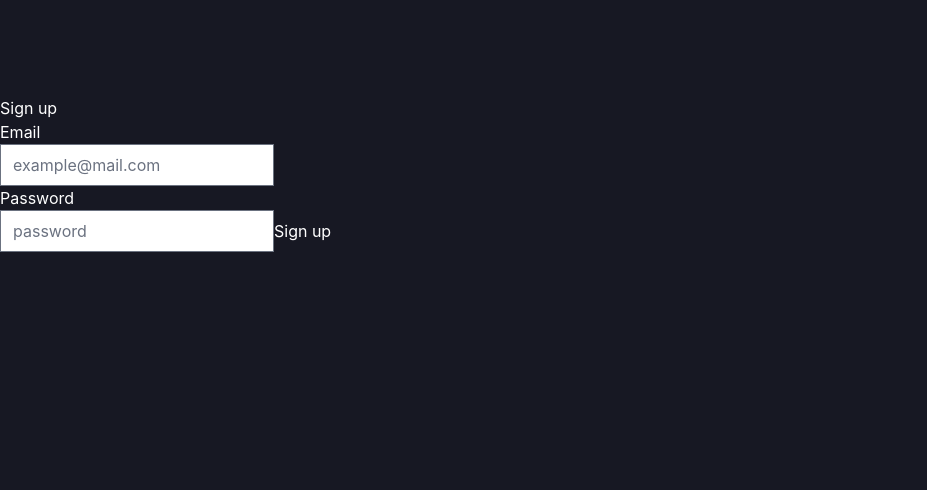
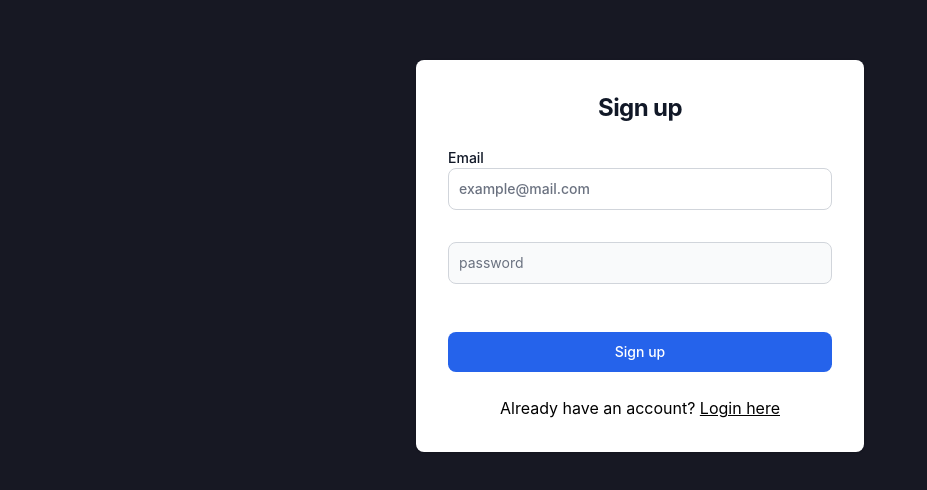
Before and after one commit to alhuissi/spodkast, a Next.js app: page /signup in a window 1280 px wide. Shown: the part 144-634 px from the top of the page, without its empty margins (0-927 px from the left). Built offline with nearby package versions, Linux system fonts and the light colour scheme; no server answers.

Commit message:
added register

```diff
--- a/app/generate/page.tsx
+++ b/app/generate/page.tsx
@@ -18,7 +18,7 @@
 
   useEffect(() => {
     //console.log("user: ", user)
-    //if (user == null) router.push("/");
+    if (user == null) router.push("/");
   }, [user]);
 
   const [documents, setDocuments] = useState<any>(null);
@@ -117,7 +117,7 @@
                         height={30}
                         alt="1 icon"
                       />
-                      <p className="text-left font-medium">Write a name</p>
+                      <p className="text-left font-medium">Write a name for the podcast:</p>
                     </div>
                     <div className="relative block text-left">
                       <input
@@ -140,7 +140,7 @@
                         alt="2 icon"
                       />
                       <p className="text-left font-medium">
-                        Specify instructions (optional)
+                        Specify instructions (optional):
                       </p>
                     </div>
                     <div className="relative block text-left">
@@ -159,7 +159,7 @@
                         height={30}
                         alt="3 icon"
                       />
-                      <p className="text-left font-medium">Upload your PDF's</p>
+                      <p className="text-left font-medium">Upload your PDFs:</p>
                     </div>
                   </div>
                 </>
--- a/app/page.tsx
+++ b/app/page.tsx
@@ -13,7 +13,7 @@
   console.log("user: ", user)
 
   const handleGeneratePodcast = async () => {
-    //if(user == null) return router.push("signin")
+    if(user == null) return router.push("signin")
     router.push("/generate");
   };
 
--- a/app/signin/page.tsx
+++ b/app/signin/page.tsx
@@ -16,6 +16,10 @@
     } catch (e) {
       console.error("Login failed:", e);
     }
+  };
+
+  const handleGoToRegister = () => {
+    router.push("/signup");
   };
 
   const handleForm = async (event: any) => {
@@ -77,13 +81,27 @@
               <br />
             </form>
             <div className="text-center">
-            <span className="text-black">or</span></div>
+              <span className="text-black">or</span>
+            </div>
             <button
               className="w-full text-white bg-primary-600 hover:bg-primary-700 focus:ring-4 focus:outline-none focus:ring-primary-300 font-medium rounded-lg text-sm px-5 py-2.5 text-center dark:bg-primary-600 dark:hover:bg-primary-700 dark:focus:ring-primary-800"
               onClick={() => handleLoginWithGoogle()}
             >
               Sign in with Google
             </button>
+            <div className="text-center">
+              <span className="text-black">
+                Don't have an account?{" "}
+                <span
+                  onClick={() => handleGoToRegister()}
+                  className="text-black cursor-pointer transition hover:text-gray-500 underline
+                  "
+                >
+                  {" "}
+                  Register here
+                </span>
+              </span>
+            </div>
           </div>
         </div>
       </div>
--- a/app/signup/page.tsx
+++ b/app/signup/page.tsx
@@ -1,42 +1,92 @@
-'use client'
+"use client";
 import React from "react";
 import signUp from "../src/firebase/auth/signup";
-import { useRouter } from 'next/navigation'
+import { useRouter } from "next/navigation";
 
 function Page() {
-    const [email, setEmail] = React.useState('')
-    const [password, setPassword] = React.useState('')
-    const router = useRouter()
+  const [email, setEmail] = React.useState("");
+  const [password, setPassword] = React.useState("");
+  const router = useRouter();
+
+  const handleGoToLogin = () => {
+    router.push("/signin");
+  };
 
   const handleForm = async (event: any) => {
-        event.preventDefault()
+    event.preventDefault();
 
     const { result, error } = await signUp(email, password);
 
     if (error) {
-            return console.log(error)
+      return console.log(error);
     }
 
     // else successful
-        console.log(result)
-        return router.push("/generate")
-    }
-    return (<div className="wrapper">
-        <div className="form-wrapper">
-            <h1 className="mt-60 mb-30">Sign up</h1>
-            <form onSubmit={handleForm} className="form">
-                <label htmlFor="email">
+    console.log(result);
+    return router.push("/generate");
+  };
+  return (
+    <section className="bg-[#171823] dark:bg-gray-900">
+      <div className="flex flex-col items-center justify-center px-6 py-8 mx-auto md:h-screen lg:py-0">
+        <div className="w-full bg-white rounded-lg shadow dark:border md:mt-0 sm:max-w-md xl:p-0 dark:bg-gray-800 dark:border-gray-700">
+          <div className="p-6 space-y-4 md:space-y-6 sm:p-8">
+            <h1 className="text-xl font-bold leading-tight tracking-tight text-gray-900 text-center md:text-2xl dark:text-white">
+              Sign up
+            </h1>
+            <form onSubmit={handleForm} className="space-y-4 md:space-y-6">
+              <label
+                htmlFor="email"
+                className="block mb-2 text-sm font-medium text-gray-900 dark:text-white"
+              >
                 <p>Email</p>
-                    <input onChange={(e) => setEmail(e.target.value)} required type="email" name="email" id="email" placeholder="example@mail.com" />
+                <input
+                  onChange={(e) => setEmail(e.target.value)}
+                  required
+                  type="email"
+                  name="email"
+                  id="email"
+                  placeholder="example@mail.com"
+                  className="g-gray-50 border border-gray-300 text-gray-900 sm:text-sm rounded-lg focus:ring-primary-600 focus:border-primary-600 block w-full p-2.5 dark:bg-gray-700 dark:border-gray-600 dark:placeholder-gray-400 dark:text-white dark:focus:ring-blue-500 dark:focus:border-blue-500"
+                />
               </label>
               <label htmlFor="password">
                 <p>Password</p>
-                    <input onChange={(e) => setPassword(e.target.value)} required type="password" name="password" id="password" placeholder="password" />
+                <input
+                  onChange={(e) => setPassword(e.target.value)}
+                  required
+                  type="password"
+                  name="password"
+                  id="password"
+                  placeholder="password"
+                  className="bg-gray-50 border border-gray-300 text-gray-900 sm:text-sm rounded-lg focus:ring-primary-600 focus:border-primary-600 block w-full p-2.5 dark:bg-gray-700 dark:border-gray-600 dark:placeholder-gray-400 dark:text-white dark:focus:ring-blue-500 dark:focus:border-blue-500"
+                />
               </label>
-                <button type="submit">Sign up</button>
+              <br />
+              <button
+                className="w-full text-white bg-primary-600 hover:bg-primary-700 focus:ring-4 focus:outline-none focus:ring-primary-300 font-medium rounded-lg text-sm px-5 py-2.5 text-center dark:bg-primary-600 dark:hover:bg-primary-700 dark:focus:ring-primary-800"
+                type="submit"
+              >
+                Sign up
+              </button>
+              <div className="text-center">
+                <span className="text-black">
+                  Already have an account?{" "}
+                  <span
+                    onClick={() => handleGoToLogin()}
+                    className="text-black cursor-pointer transition hover:text-gray-500 underline
+                  "
+                  >
+                    {" "}
+                    Login here
+                  </span>
+                </span>
+              </div>
             </form>
           </div>
-    </div>);
+        </div>
+      </div>
+    </section>
+  );
 }
 
 export default Page;
--- a/app/src/firebase/auth/signup.js
+++ b/app/src/firebase/auth/signup.js
@@ -1,4 +1,4 @@
-import {firebaseApp} from "../../../firebase";
+import { firebaseApp } from "../../../firebase";
 import { createUserWithEmailAndPassword, getAuth } from "firebase/auth";
 
 const auth = getAuth(firebaseApp);
--- a/components/Header.tsx
+++ b/components/Header.tsx
@@ -35,8 +35,8 @@
           Spodkest
         </h1>
       </Link>
-      {/*!user && <button className="bg-primary-600 rounded-xl text-white font-medium px-4 py-2 hover:bg-primary-700 transition" onClick={goToLogin}>Login</button>*/}
-      {/*user && <button className="bg-primary-600 rounded-xl text-white font-medium px-4 py-2 hover:bg-primary-700transition"  onClick={logout}>Logout</button>*/}
+      {!user && <button className="bg-primary-600 rounded-xl text-white font-medium px-4 py-2 hover:bg-primary-700 transition" onClick={goToLogin}>Login</button>}
+      {user && <button className="bg-primary-600 rounded-xl text-white font-medium px-4 py-2 hover:bg-primary-700transition"  onClick={logout}>Logout</button>}
     </header>
   );
 }
```
Lines whose indentation alone changed are shown as unchanged.
